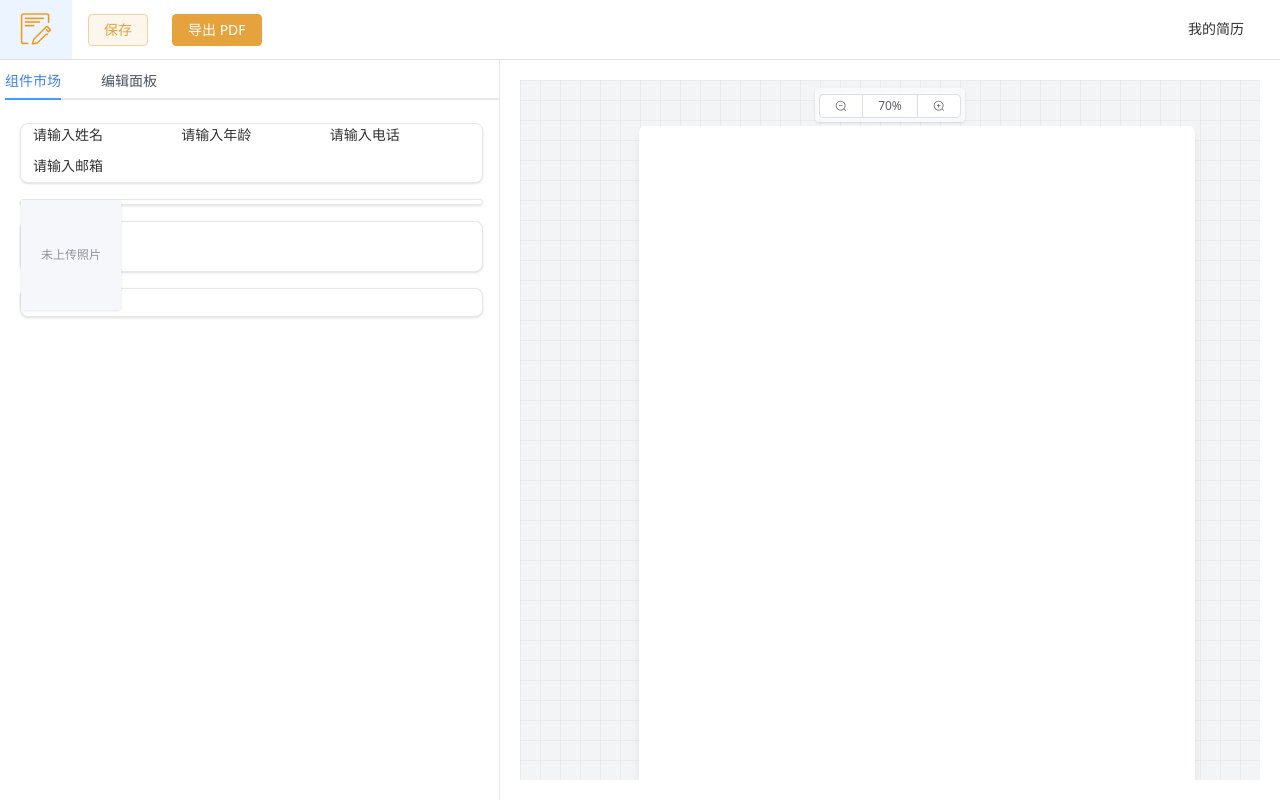
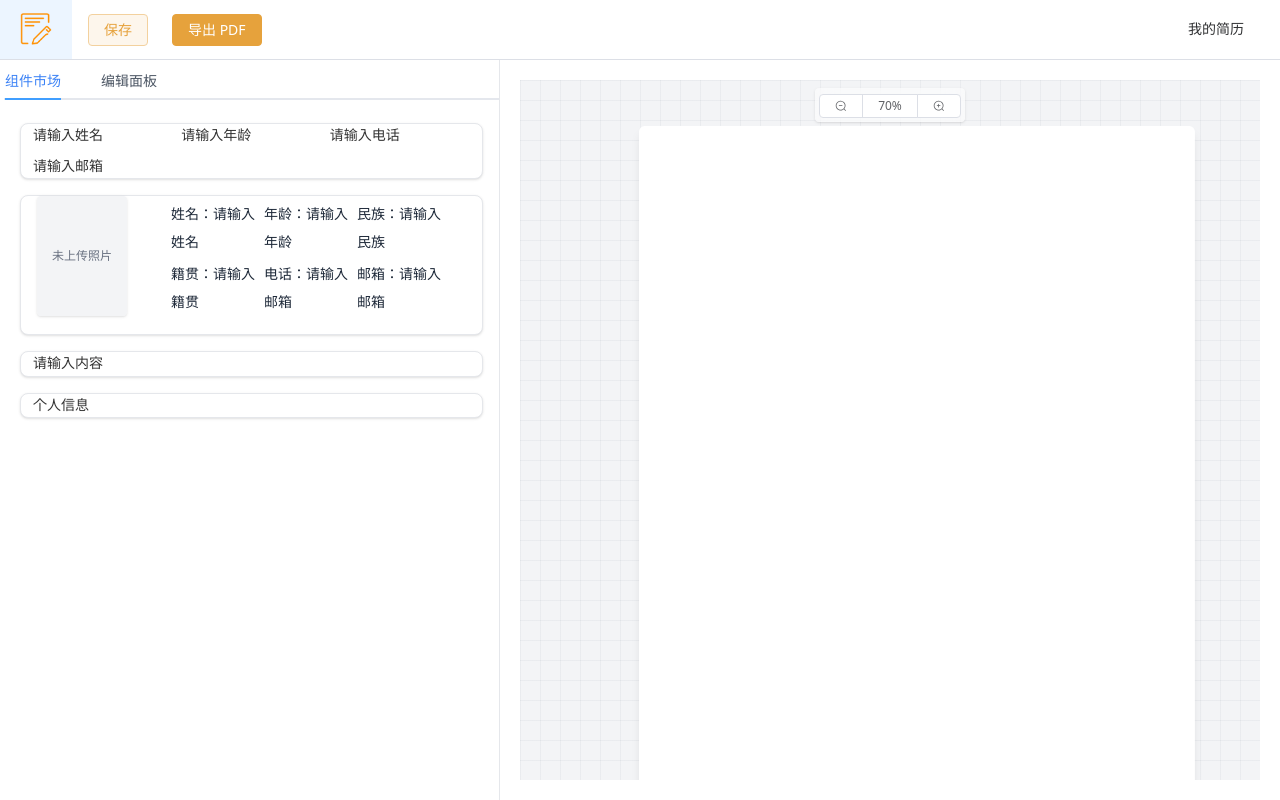
Before and after one commit to xwww0702/resumes_project, a Vue app: page / in a window 1280 px wide. Built offline with nearby package versions, Linux system fonts and the light colour scheme.

Commit message:
优化个人信息组件

```diff
--- a/components.d.ts
+++ b/components.d.ts
@@ -42,6 +42,7 @@ declare module 'vue' {
     ElUpload: typeof import('element-plus/es')['ElUpload']
     FieldManager: typeof import('./src/components/editor/FieldManager.vue')['default']
     ImageEditor: typeof import('./src/components/editor/ImageEditor.vue')['default']
+    ImagePreview: typeof import('./src/components/preview/ImagePreview.vue')['default']
     Layout: typeof import('./src/components/editor/Layout.vue')['default']
     MarketPart: typeof import('./src/components/MarketPart.vue')['default']
     Nav: typeof import('./src/components/Nav.vue')['default']
--- a/src/components/MarketPart.vue
+++ b/src/components/MarketPart.vue
@@ -1,7 +1,7 @@
 <script lang="ts" setup>
 import type { ResumeComponent } from '../type/Resume'
 import CommonPreview from './preview/CommonPreview.vue'
-import { useComponentStore } from '../store/useComponentStore'
+// import { useComponentStore } from '../store/useComponentStore'
 import componentConfigs from '../config/componentConfigs'
 import { computed } from 'vue'
 
@@ -9,7 +9,7 @@ const emit = defineEmits<{
     (e: 'select', component: ResumeComponent): void
 }>()
 
-const store = useComponentStore()
+// const store = useComponentStore()
 
 // 创建市场组件列表
 const marketComponents = computed(() => {
@@ -50,9 +50,17 @@ const handleDragStart = (e: DragEvent, component: ResumeComponent) => {
                 @dragstart="(e) => handleDragStart(e, component)"
             >
                 <CommonPreview
+                    v-if="component.type!=='image'"
                     :type="component.type"
                     :fields="component.fields"
                     class="bg-white border border-gray-200 rounded-lg shadow-sm hover:border-blue-500 hover:shadow-md transition-all duration-200"
+                />
+                <ImagePreview
+                    v-if="component.type==='image'"
+                    :type="component.type"
+                    :fields="component.fields"
+                    class="bg-white border border-gray-200 rounded-lg shadow-sm hover:border-blue-500 hover:shadow-md transition-all duration-200"
+
                 />
             </div>
         </div>
--- a/src/components/preview/CommonPreview.vue
+++ b/src/components/preview/CommonPreview.vue
@@ -19,51 +19,17 @@ const groupedFields = computed(() => {
         groups[row].push({...field})
     })
 
-    Object.values(groups).forEach(row => {
-        row.sort((a, b) => {
-            if (a.type === 'image' && b.type !== 'image') return 1
-            if (a.type !== 'image' && b.type === 'image') return -1
-            return 0
-        })
-    })
-
     return Object.values(groups)
 })
-
-const getImageAlignment = (field: ComponentField) => {
-    return field.alignment || 'left'
-}
 </script>
 
 <template>
     <div class="pl-3 pr-3 rounded-lg bg-white relative">
-        <template v-for="field in fields" :key="`field-${field.key}`">
-            <div
-                v-if="field.type === 'image'"
-                class="photo-field"
-                :class="getImageAlignment(field) === 'right' ? 'right-0' : 'left-0'"
-            >
-                <img
-                    v-if="field.value"
-                    :src="field.value"
-                    class="photo"
-                    alt="个人照片"
-                >
-                <div v-else class="photo-placeholder">
-                    {{ field.placeholder }}
-                </div>
-            </div>
-        </template>
-
-        <div class="text-sm mb-1">
-            <div
-                v-for="(row, rowIndex) in groupedFields"
-                :key="`row-${rowIndex}-${row.length}`"
-                class="preview-row"
-            >
+        <div class="text-sm">
+            <template v-for="(row, rowIndex) in groupedFields" :key="`row-${rowIndex}-${row.length}`">
+                <div class="preview-row">
                     <template v-for="field in row" :key="`field-${field.key}-${field.row}-${field.span}`">
                         <div
-                        v-if="field.type !== 'image'"
                             class="field-item"
                             :class="[`span-${field.span || 1}`]"
                         >
@@ -71,13 +37,11 @@ const getImageAlignment = (field: ComponentField) => {
                                 <template v-if="field.type === 'text'">
                                     <div class="whitespace-pre-wrap leading-relaxed">{{ field.value || field.placeholder }}</div>
                                 </template>
-                            <template v-else>
-                                {{ field.value || field.placeholder }}
-                            </template>
                             </span>
                         </div>
                     </template>
                 </div>
+            </template>
         </div>
     </div>
 </template>
@@ -117,37 +81,4 @@ const getImageAlignment = (field: ComponentField) => {
     color: #333;
     line-height: 1.5;
 }
-
-.photo-field {
-    position: absolute;
-    top: 0px;
-    width: 100px;
-    height: 110px;
-    overflow: visible;
-    border-radius: 4px;
-    z-index: 1;
-    box-shadow: 0 1px 3px rgba(0, 0, 0, 0.1);
-    transition: all 0.3s ease;
-}
-
-.photo-field:hover {
-    box-shadow: 0 2px 8px rgba(0, 0, 0, 0.15);
-}
-
-.photo {
-    width: 100%;
-    height: 100%;
-    object-fit: cover;
-}
-
-.photo-placeholder {
-    width: 100%;
-    height: 100%;
-    display: flex;
-    align-items: center;
-    justify-content: center;
-    background-color: #f5f7fa;
-    color: #909399;
-    font-size: 12px;
-}
 </style>
--- /dev/null
+++ b/src/components/preview/ImagePreview.vue
@@ -0,0 +1,172 @@
+<script lang="ts" setup>
+import { computed } from 'vue'
+import type { ComponentField, ResumeComponentType } from '../../type/Resume'
+
+const props = defineProps<{
+    type: ResumeComponentType
+    fields?: ComponentField[]
+}>()
+
+const imageField = computed(() => {
+    return props.fields?.find(field => field.type === 'image')
+})
+
+const textFields = computed(() => {
+    return props.fields?.filter(field => field.type !== 'image') || []
+})
+
+const getImageAlignment = (field: ComponentField | undefined) => {
+    return field?.alignment || 'left'
+}
+</script>
+
+<template>
+    <div class="relative min-h-[140px] p-0 border-b border-gray-200">
+        <div
+            v-if="imageField"
+            class="absolute top-0 w-[90px] h-[120px] overflow-hidden rounded shadow-sm transition-all duration-200 bg-gray-50 hover:shadow z-10"
+            :class="getImageAlignment(imageField) === 'right' ? 'right-4' : 'left-4'"
+        >
+            <img
+                v-if="imageField.value"
+                :src="imageField.value"
+                class="w-full h-full object-cover rounded"
+                alt="个人照片"
+            >
+            <div v-else class="w-full h-full flex items-center justify-center bg-gray-100 text-gray-500 text-xs rounded p-2 text-center leading-relaxed">
+                {{ imageField.placeholder || '请上传照片' }}
+            </div>
+        </div>
+
+        <div class="grid grid-cols-3  ml-[10px] mr-4 absolute bottom-4 left-[140px] right-4">
+            <div
+                v-for="field in textFields"
+                :key="field.key"
+                class="flex items-start min-h-6 py-0.5"
+                :class="[
+                    `col-span-${field.span || 1}`,
+                    field.type === 'textarea' ? 'min-h-[60px]' : ''
+                ]"
+            >
+                <span class="flex-1 min-w-0 text-gray-700 text-sm leading-relaxed">
+                    <template v-if="field.type === 'text'">
+                        <div class="whitespace-pre-wrap break-words leading-7 text-gray-800">
+                            {{ field.label }}：{{ field.value || field.placeholder }}
+                        </div>
+                    </template>
+                </span>
+            </div>
+        </div>
+    </div>
+</template>
+
+<style scoped>
+.image-preview {
+    position: relative;
+    min-height: 120px;
+    padding: 12px 16px;
+    border-bottom: 1px solid #e5e7eb;
+}
+
+.photo-field {
+    position: absolute;
+    top: 12px;
+    width: 90px;
+    height: 120px;
+    overflow: hidden;
+    border-radius: 4px;
+    z-index: 1;
+    box-shadow: 0 1px 2px rgba(0, 0, 0, 0.05);
+    transition: all 0.2s ease;
+    background-color: #f9fafb;
+}
+
+.photo-field.right-0 {
+    right: 16px;
+}
+
+.photo-field.left-0 {
+    left: 16px;
+}
+
+.photo-field:hover {
+    box-shadow: 0 2px 4px rgba(0, 0, 0, 0.1);
+}
+
+.photo {
+    width: 100%;
+    height: 100%;
+    object-fit: cover;
+    border-radius: 4px;
+}
+
+.photo-placeholder {
+    width: 100%;
+    height: 100%;
+    display: flex;
+    align-items: center;
+    justify-content: center;
+    background-color: #f3f4f6;
+    color: #6b7280;
+    font-size: 12px;
+    border-radius: 4px;
+    padding: 8px;
+    text-align: center;
+    line-height: 1.4;
+}
+
+.text-content {
+    display: grid;
+    grid-template-columns: repeat(3, 1fr);
+    gap: 12px;
+    margin-left: 122px;
+    margin-right: 16px;
+}
+
+.text-field {
+    display: flex;
+    align-items: flex-start;
+    min-height: 24px;
+    padding: 2px 0;
+}
+
+.text-field.span-1 {
+    grid-column: span 1;
+}
+
+.text-field.span-2 {
+    grid-column: span 2;
+}
+
+.text-field.span-3 {
+    grid-column: span 3;
+}
+
+.text-field.textarea-field {
+    min-height: 60px;
+}
+
+.field-value {
+    flex: 1;
+    min-width: 0;
+    color: #374151;
+    line-height: 1.6;
+    font-size: 14px;
+}
+
+.text-field-content {
+    white-space: pre-wrap;
+    word-break: break-word;
+    line-height: 1.8;
+    color: #1f2937;
+}
+
+.textarea-content {
+    white-space: pre-wrap;
+    word-break: break-word;
+    line-height: 1.8;
+    color: #1f2937;
+    font-size: 13px;
+    padding: 4px 0;
+}
+</style>
--- a/src/components/preview/TitlePreview.vue
+++ /dev/null
@@ -1,15 +0,0 @@
-<script lang="ts" setup>
-defineProps<{
-    title: string
-}>()
-</script>
-
-<template>
-    <div class="mb-1 border-b border-gray-100 pb-1 mt-2">
-        <h2 class="text-base font-medium text-gray-800 m-0">{{ title }}</h2>
-    </div>
-</template>
-
-<style scoped>
-/* 如果需要特定样式可以在这里添加 */
-</style>
--- a/src/config/componentConfigs.ts
+++ b/src/config/componentConfigs.ts
@@ -18,7 +18,13 @@ const componentConfigs = reactive<Record<ResumeComponentType, ComponentConfig>>(
         description: '用于上传和显示照片的组件',
         icon: 'picture',
         defaultFields: [
-            { key: 'image', label: '照片', type: 'image', span: 1, row: 1, placeholder: '未上传照片', value: '' }
+            { key: 'image', label: '照片', type: 'image', span: 1, row: 1, placeholder: '未上传照片', value: '' },
+            { key: 'name', label: '姓名', type: 'text', span: 1, row: 1, placeholder: '请输入姓名', value: '' },
+            { key: 'age', label: '年龄', type: 'text', span: 1, row: 1, placeholder: '请输入年龄', value: '' },
+            { key: 'nation', label: '民族', type: 'text', span: 1, row: 1, placeholder: '请输入民族', value: '' },
+            { key: 'place', label: '籍贯', type: 'text', span: 1, row: 1, placeholder: '请输入籍贯', value: '' },
+            { key: 'phone', label: '电话', type: 'text', span: 1, row: 1, placeholder: '请输入邮箱', value: '' },
+            { key: 'email', label: '邮箱', type: 'text', span: 1, row: 1, placeholder: '请输入邮箱', value: '' },
         ]
     },
     content: {
```
Also changed, not shown: src/components/EditPart.vue (+0 -7 lines), src/components/ResumePreview.vue (+10 -1 lines). Lines whose indentation alone changed are shown as unchanged.
